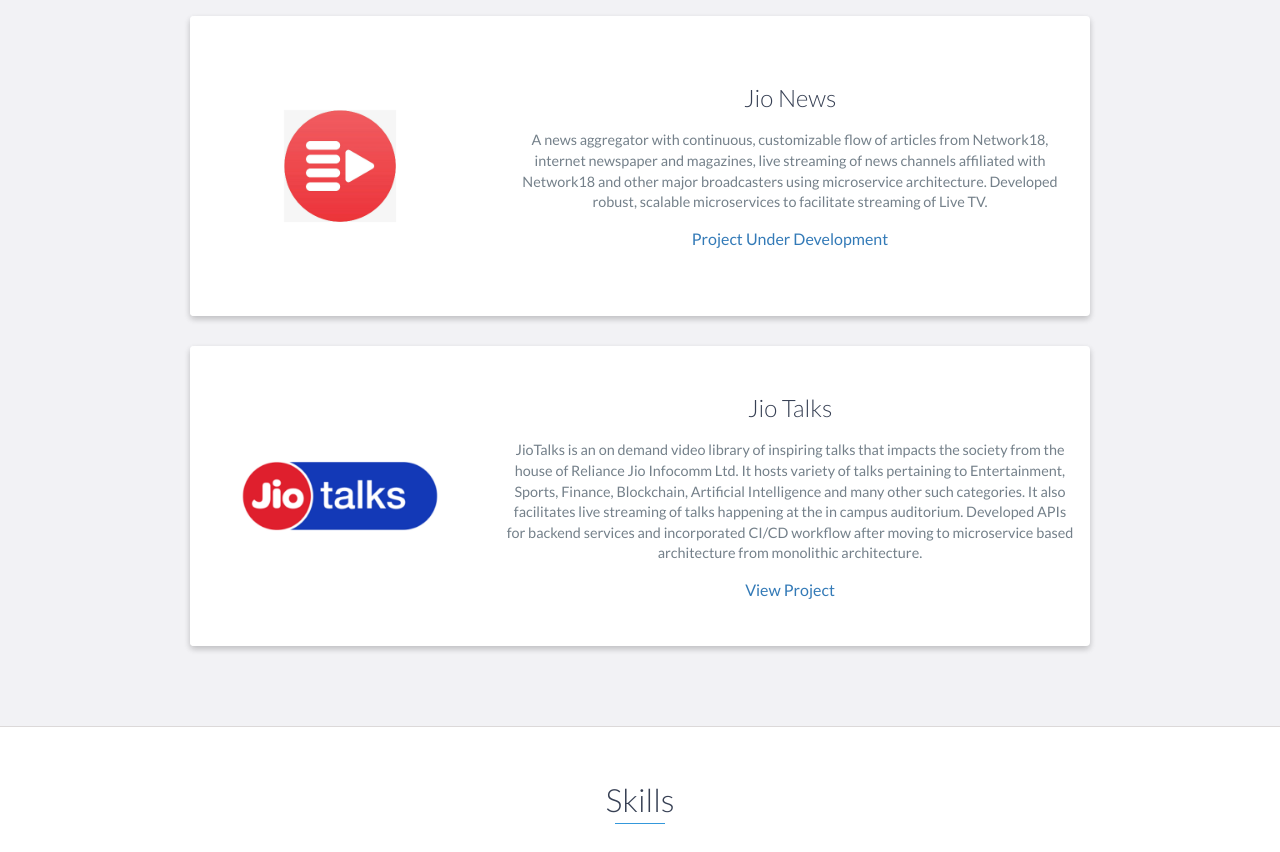
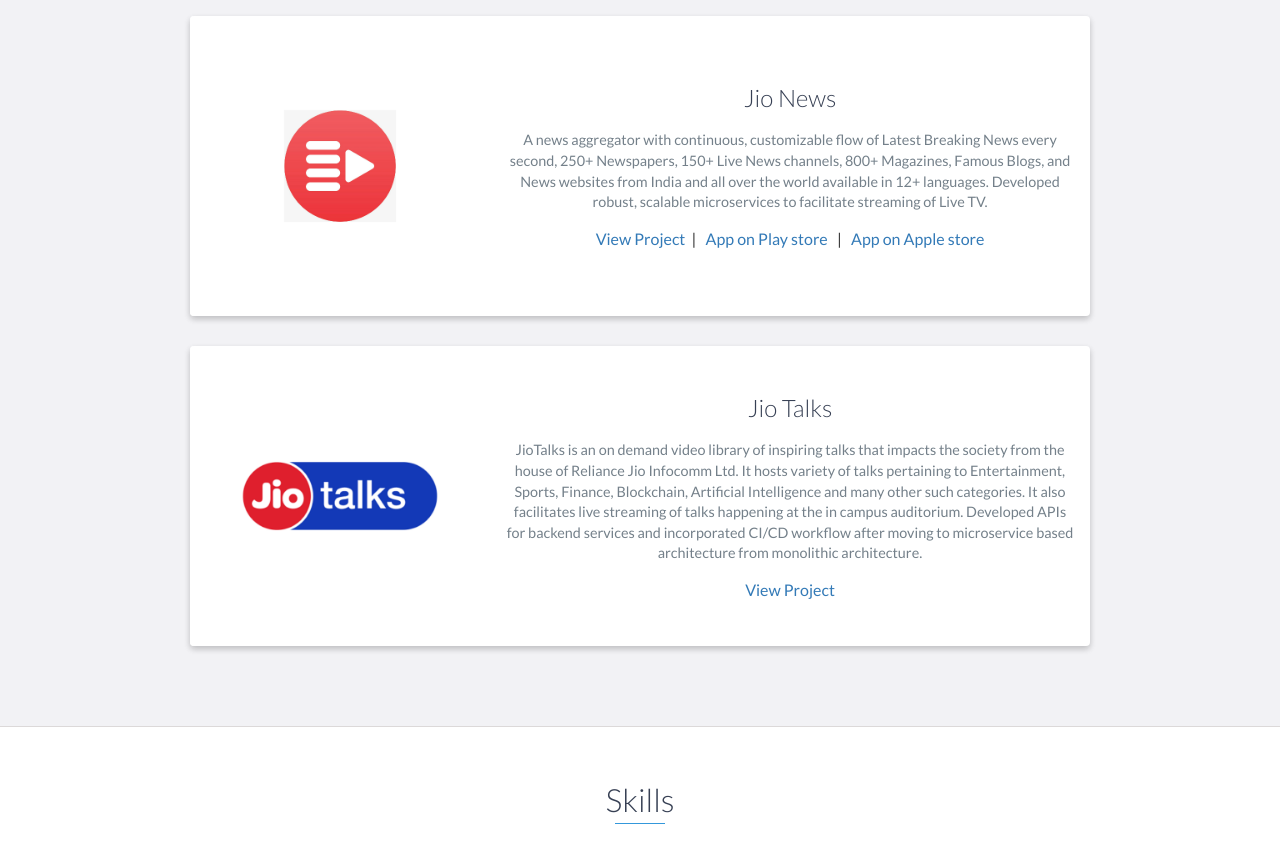
Before and after one commit to poo17nam/profile, a website: page index.html in a window 1280 px wide. Shown: the part 2160-3012 px from the top of the page. Drawn offline with nearby package versions, Linux system fonts and the light colour scheme.

Commit message:
Added JioNews project URLs

```diff
--- a/index.html
+++ b/index.html
@@ -153,13 +153,14 @@
             <div class="project-info">
               <h3>Jio News</h3>
               <p>
-                A news aggregator with continuous, customizable flow of articles
-                from Network18, internet newspaper and magazines, live streaming
-                of news channels affiliated with Network18 and other major
-                broadcasters using microservice architecture. Developed robust,
+                A news aggregator with continuous, customizable flow of Latest Breaking News every second, 250+ Newspapers,
+                150+ Live News channels, 800+ Magazines, Famous Blogs, and News websites from India and all over the world
+                available in 12+ languages. Developed robust,
                 scalable microservices to facilitate streaming of Live TV.
               </p>
-              <a href="#">Project Under Development</a>
+              <a href="https://jionews.com/">View Project</a>&nbsp; | &nbsp;
+              <a href="https://play.google.com/store/apps/details?id=com.jio.media.jioxpressnews&hl=en_IN">App on Play store</a> &nbsp; | &nbsp;
+              <a href="https://itunes.apple.com/in/app/jioxpressnews/id1067320076?mt=8">App on Apple store</a><br>
             </div>
             <!-- End .project-info -->
           </div>
```
